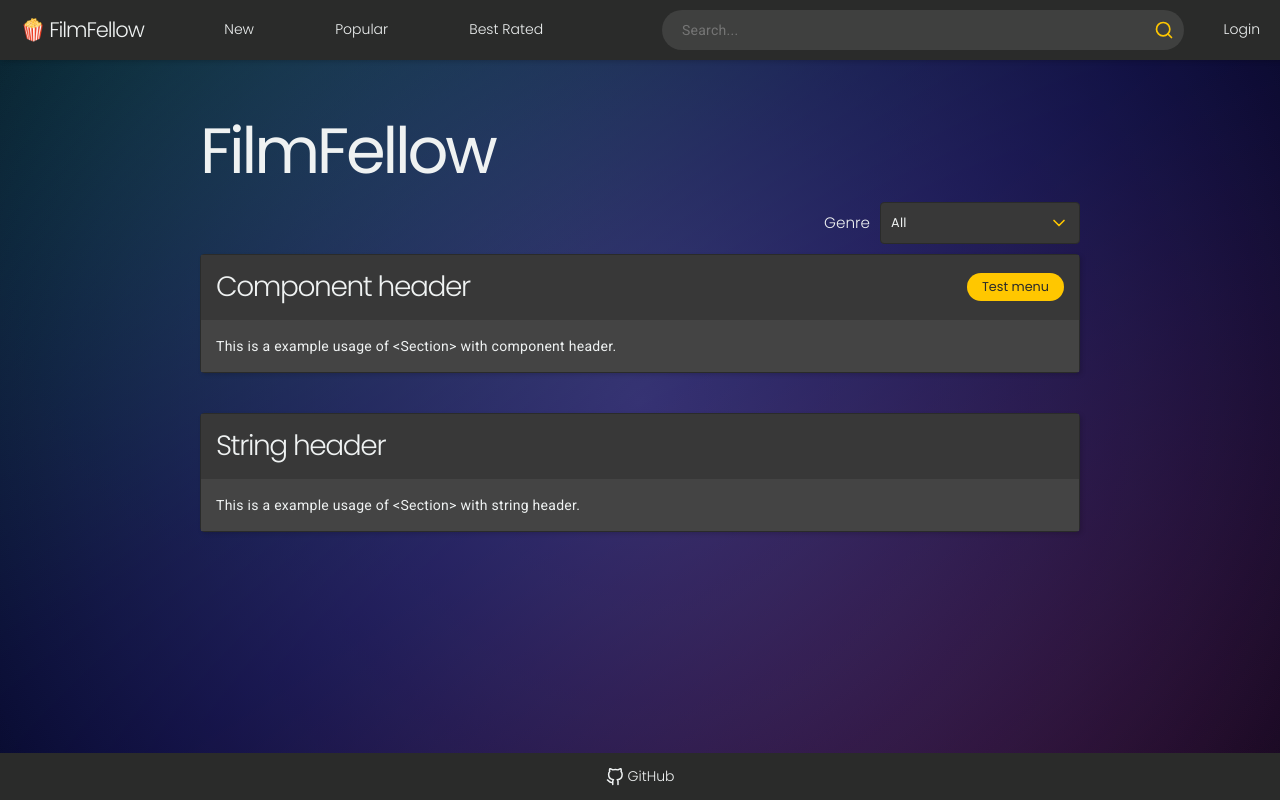
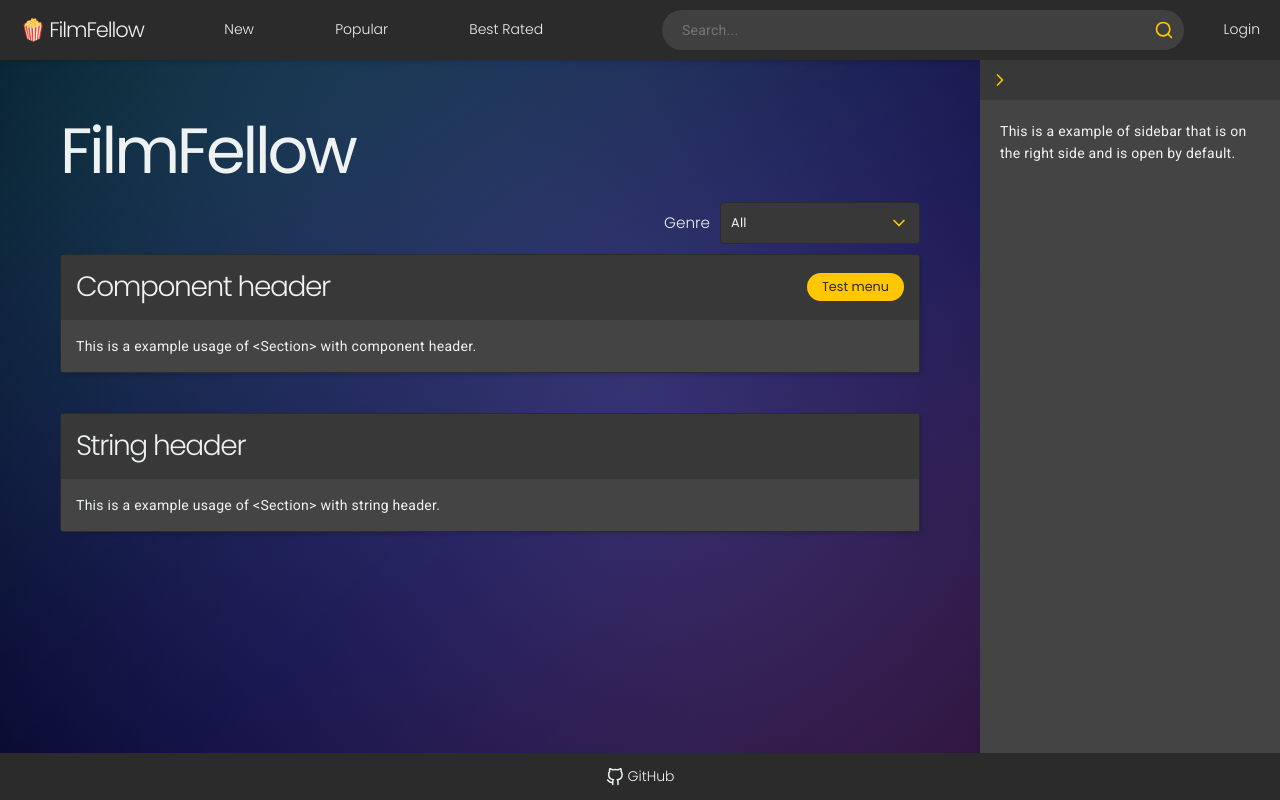
Before and after one commit to Moiman/FilmFellow, a Next.js app in the folder frontend/: page / in a window 1280 px wide. Built offline with nearby package versions, Linux system fonts and the light colour scheme.

Commit message:
Frontend: Sidebar component (#24)
* Add Sidebar component

* Fix opening logic

* Fix icon align

* Rename props and polish dropdown

* Fix comment

* Update JSDoc

* Add tests for Sidebar and example Sidebar for front page

* Small fixes for Sidebar

* Move styles to .scss files

```diff
--- a/frontend/app/page.tsx
+++ b/frontend/app/page.tsx
@@ -1,6 +1,7 @@
 "use client";
 import { Dropdown } from "@/components/dropdown";
 import { Section } from "@/components/section";
+import { Sidebar } from "@/components/sidebar";
 import { useState } from "react";
 import { Check } from "react-feather";
 
@@ -36,7 +37,8 @@ export default function Home() {
   const [selectedGenre, setSelectedGenre] = useState(exampleGenres[0]);
 
   return (
-    <main>
+    <main className="sidebar-main">
+      <div className="home-content">
         <h1>FilmFellow</h1>
 
         {/* Example of dropdown element */}
@@ -82,6 +84,13 @@ export default function Home() {
         <Section header="String header">
           <p>This is a example usage of {"<Section>"} with string header.</p>
         </Section>
+      </div>
+
+      <Sidebar iconPosition="left">
+        <p style={{ width: "300px", padding: "20px" }}>
+          This is a example of sidebar that is on the right side and is open by default.
+        </p>
+      </Sidebar>
     </main>
   );
 }
--- /dev/null
+++ b/frontend/components/sidebar.tsx
@@ -0,0 +1,60 @@
+"use client";
+
+import { useState, type ReactNode } from "react";
+import { ChevronLeft, ChevronRight } from "react-feather";
+
+type IconAlign = "right" | "left";
+
+interface SidebarProps {
+  children: ReactNode;
+  iconPosition?: IconAlign;
+  defaultOpen?: boolean;
+}
+
+/**
+ * A sidebar that can be toggled open and closed.
+ *
+ * @component
+ * @param {object} props
+ * @param {React.ReactNode} props.children - The content of the Sidebar. Needs at least 1 child.
+ * @param {"right" | "left"} [props.iconPosition=left] - Position of the toggle icon. Default is "left".
+ * @param {boolean} [props.defaultOpen=true] - Whether the sidebar is open by default. Default is "true".
+ * @returns {JSX.Element} A JSX element representing the Sidebar component.
+ */
+
+export const Sidebar = ({ children, iconPosition, defaultOpen }: SidebarProps) => {
+  const [isOpen, setIsOpen] = useState<boolean>(defaultOpen !== undefined ? defaultOpen : true);
+
+  const renderIcon = () => {
+    const IconComponent = isOpen
+      ? iconPosition === "right"
+        ? ChevronLeft
+        : ChevronRight
+      : iconPosition === "right"
+        ? ChevronRight
+        : ChevronLeft;
+    return (
+      <IconComponent
+        color="#ffc700"
+        size={20}
+      />
+    );
+  };
+
+  return (
+    <div className="sidebar">
+      <div className={`sidebar-header ${iconPosition === "right" ? "sidebar-header--right" : ""}`}>
+        <button
+          className="button-transparent"
+          data-testid="toggle-button"
+          style={{ padding: 0 }}
+          onClick={() => setIsOpen(!isOpen)}
+        >
+          {renderIcon()}
+        </button>
+      </div>
+
+      {isOpen && children}
+    </div>
+  );
+};
--- a/frontend/sass/components/_index.scss
+++ b/frontend/sass/components/_index.scss
@@ -2,3 +2,4 @@
 @forward "./form";
 @forward "./section";
 @forward "./dropdown";
+@forward "./sidebar";
--- /dev/null
+++ b/frontend/sass/components/_sidebar.scss
@@ -0,0 +1,23 @@
+@use "../abstracts/" as abstracts;
+
+.sidebar {
+  width: fit-content;
+  background-color: abstracts.$primary-grey;
+  min-height: 100%;
+
+  .sidebar-header {
+    background-color: abstracts.$primary-darkgrey;
+    display: inline-flex;
+    align-items: center;
+
+    width: 100%;
+    height: 40px;
+    padding: 0px 10px;
+
+    line-height: 0;
+  }
+
+  .sidebar-header--right {
+    justify-content: flex-end;
+  }
+}
--- /dev/null
+++ b/frontend/sass/pages/_home.scss
@@ -0,0 +1,4 @@
+.home-content {
+  flex: 1;
+  padding: 40px 60px;
+}
--- /dev/null
+++ b/frontend/sass/pages/_index.scss
@@ -0,0 +1 @@
+@forward "./_home";
--- a/frontend/sass/style.scss
+++ b/frontend/sass/style.scss
@@ -2,6 +2,7 @@
 @use "./base/" as base;
 @use "./components/" as components;
 @use "./layout/" as layout;
+@use "./pages/" as pages;
 
 body {
   max-width: 100vw;
@@ -26,6 +27,11 @@ main {
   flex: 1;
 }
 
+main.sidebar-main {
+  display: inline-flex;
+  padding: 0;
+}
+
 @media only screen and (max-width: abstracts.$large-width) {
   main {
     padding: 40px;
```
Also changed, not shown: frontend/components/dropdown.tsx (+8 -6 lines), 1 other file (tests, documents, lock files or other folders). Lines whose indentation alone changed are shown as unchanged.
